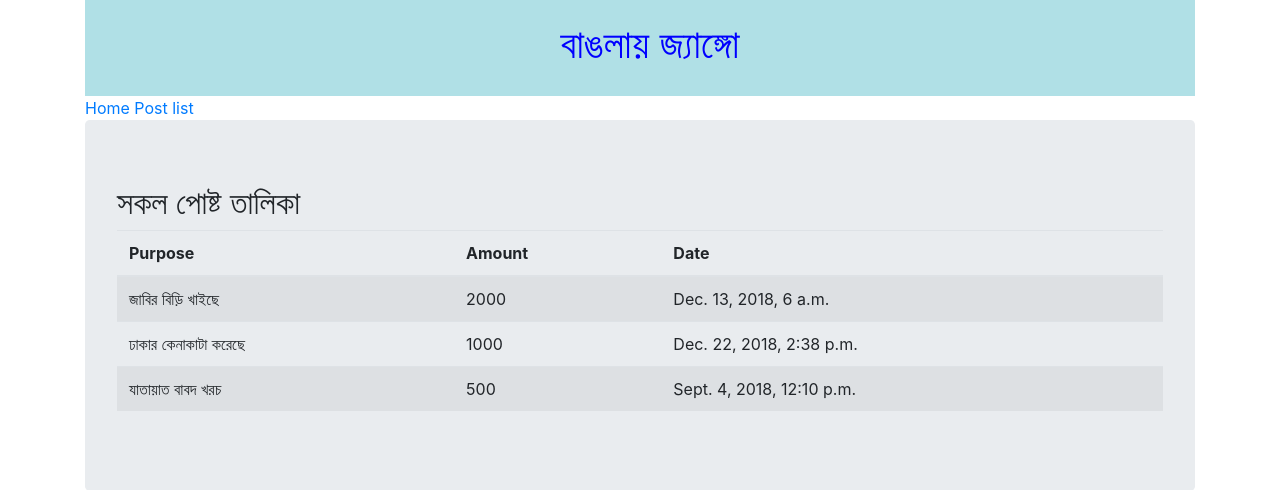
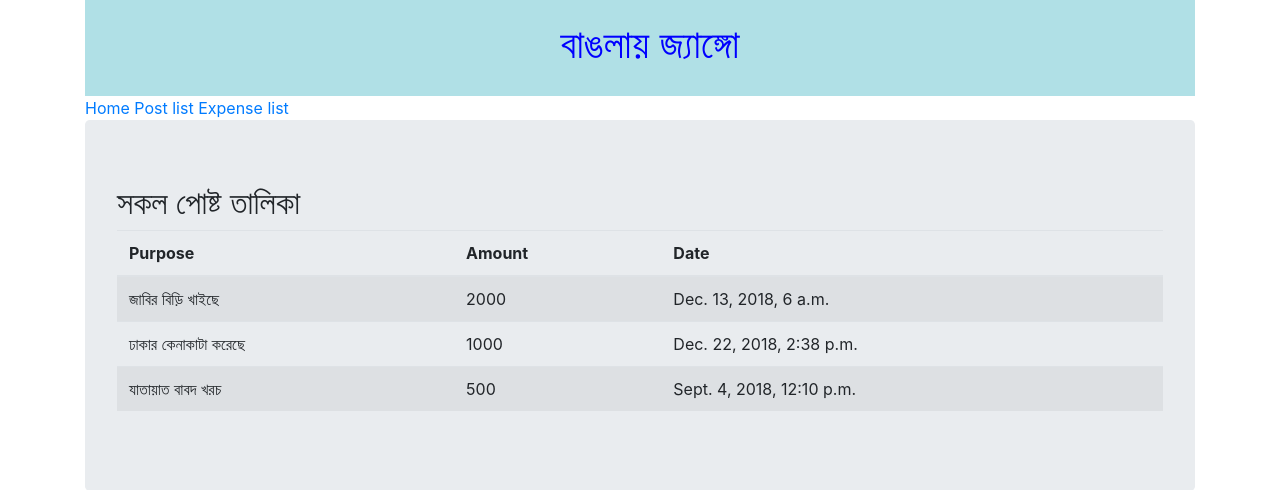
Before and after one commit to bhagyo/Django_works1, a Django app: page /mess/expenses/ in a window 1280 px wide. Shown: the top 490 px of the page. Run offline with Django 3.2, Linux system fonts and the light colour scheme; data comes from the database, SQL or seed files in the repository; some libraries are stand-ins or nearby versions.

Commit message:
added the new hyperlink 'expense list' here

```diff
--- a/amarproject/Template/base.html
+++ b/amarproject/Template/base.html
@@ -14,6 +14,7 @@
          <div>
             <a href="{% url 'home' %}">Home</a>
             <a href="{% url 'post-list' %}">Post list</a>
+            <a href="{% url 'expenses' %}">Expense list</a>
 
       <div class="jumbotron">
          <h2>সকল পোষ্ট তালিকা </h2>
```
